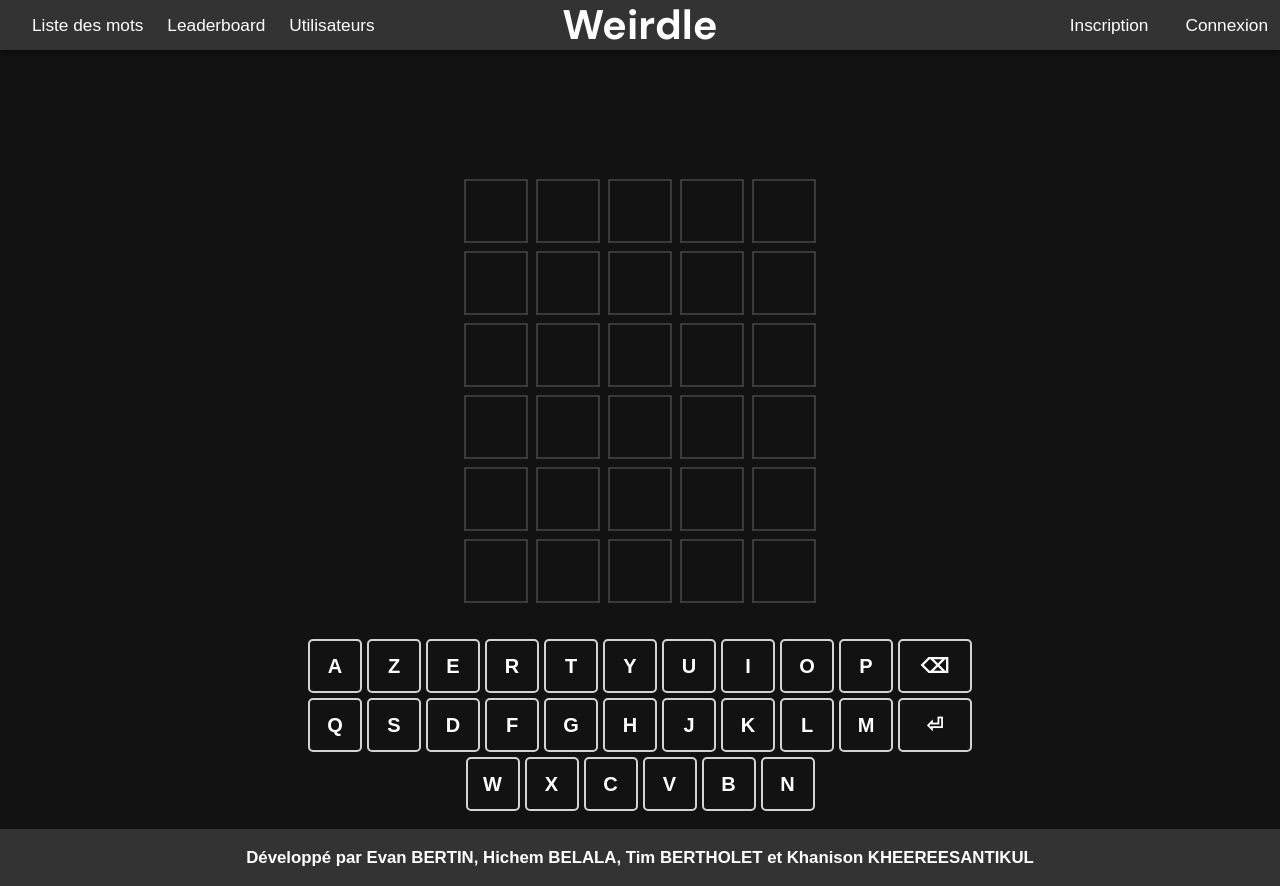
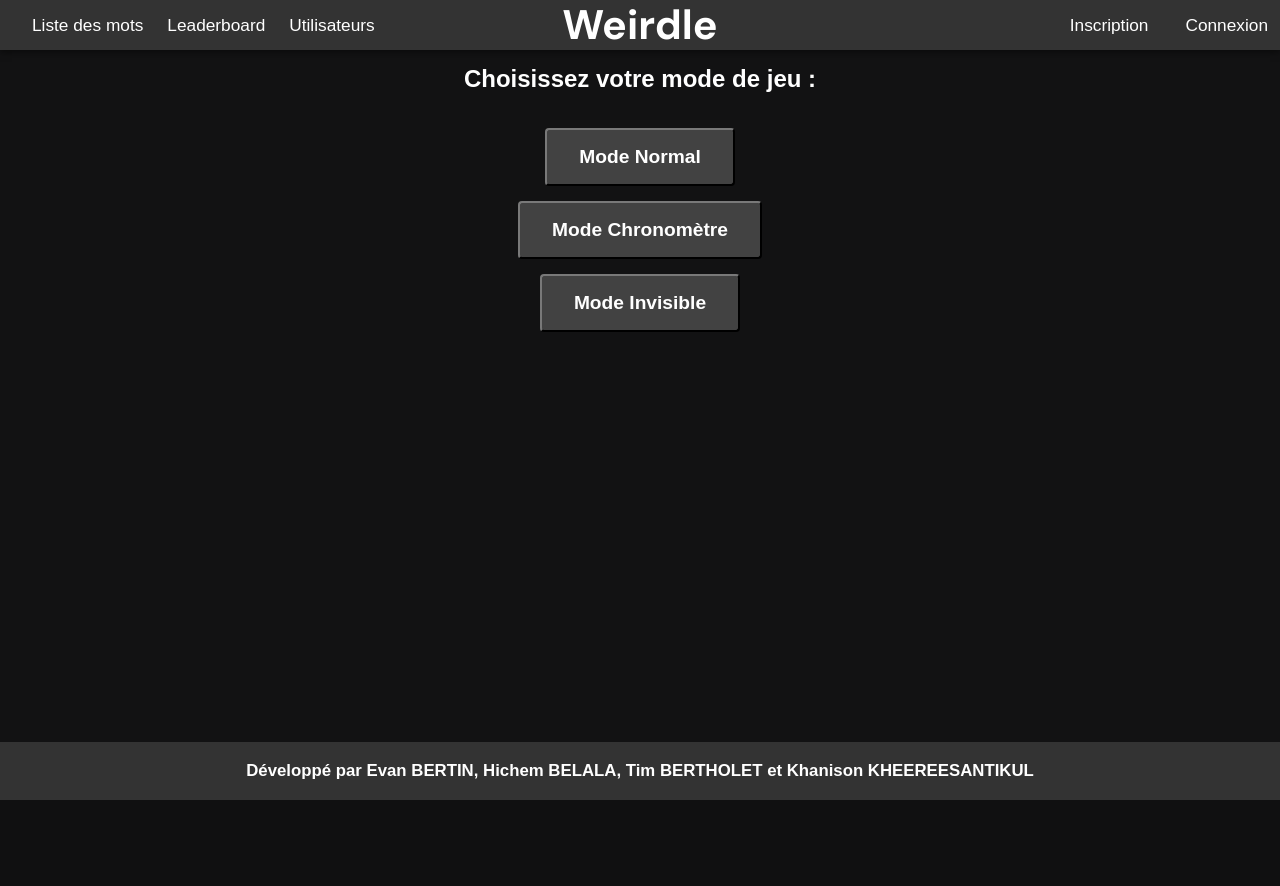
Before and after one commit to oh-khani/weirdle, a PHP site: page / in a window 1280 px wide. After the commit the page ends 800 px from the top, so only its background shows below. Run offline with PHP 8.4, Linux system fonts and the light colour scheme.

Commit message:
ajout menu choix modes

```diff
--- a/index.php
+++ b/index.php
@@ -1,7 +1,15 @@
 <?php
 require_once 'src/assets/header.php';
 ?>
-    <div class="container">
+
+    <div id="menu">
+        <h2>Choisissez votre mode de jeu :</h2>
+        <button id="mode-normal">Mode Normal</button>
+        <button id="mode-chrono">Mode Chronomètre</button>
+        <button id="mode-inv">Mode Invisible</button>
+    </div>
+
+    <div id="main-container">
         <div id="tooltip"><p>Ce mot n'est pas dans la liste</p></div>
         <div id="game"></div>
         <div id="score"></div>
--- a/src/game/Game.js
+++ b/src/game/Game.js
@@ -5,15 +5,50 @@ import { BaseGame } from './game_modes/BaseGame.js'
 
 
 const wordle = new Wordle();
-let modeChoisis = "normal";
 
-switch (modeChoisis)
-{
-    case "invisible": wordle.setMode(new Invisible(wordle)); break;
-    case "chronometre": wordle.setMode(new Chronometre(wordle)); break;
-    case "difficile": wordle.setMode(new Chronometre(wordle)); break;
-    case "normal": wordle.setMode(new BaseGame(wordle)); break;
-    default: break;
-}
+// Affichage menu pour choisir ses modes
+document.addEventListener("DOMContentLoaded", () =>{
+    document.getElementById("main-container").style.display = "none";
 
-wordle.startGame();
+    // Lancer le mode normal
+    document.getElementById("mode-normal").addEventListener("click", () => {
+        wordle.setMode(new BaseGame(wordle));
+
+        document.getElementById("menu").style.display = "none";
+        document.getElementById("main-container").style.display = "block";
+
+        wordle.startGame();
+    });
+
+    // Lancer le mode chronomètre
+    document.getElementById("mode-chrono").addEventListener("click", () => {
+        wordle.setMode(new Chronometre(wordle));
+
+        document.getElementById("menu").style.display = "none";
+        document.getElementById("main-container").style.display = "block";
+
+        wordle.startGame();
+    });
+
+    // Lancer le mode invisible
+    document.getElementById("mode-inv").addEventListener("click", () => {
+        wordle.setMode(new Invisible(wordle));
+
+        document.getElementById("menu").style.display = "none";
+        document.getElementById("main-container").style.display = "block";
+
+        wordle.startGame();
+    });
+
+})
+
+
+
+// switch (modeChoisis)
+// {
+//     case "invisible": wordle.setMode(new Invisible(wordle)); break;
+//     case "chronometre": wordle.setMode(new Chronometre(wordle)); break;
+//     case "difficile": wordle.setMode(new Chronometre(wordle)); break;
+//     case "normal": wordle.setMode(new BaseGame(wordle)); break;
+//     default: break;
+// }
--- a/src/game/game_modes/Chronometre.js
+++ b/src/game/game_modes/Chronometre.js
@@ -11,15 +11,15 @@ export class Chronometre extends BaseGame
     constructor(wordle)
     {
         super(wordle);
-        this.tempsAleatoire(1,4, 0, 59); //Temps aleatoire Minute : min -> 1 max -> 4 | Seconde : min -> 0 max -> 59
+        this.tempsAleatoire(1,1, 0, 59); //Temps aleatoire Minute : min -> 1 max -> 2 | Seconde : min -> 0 max -> 59
         this.#texteChrono = document.createElement('h2');
         this.#texteChrono.setAttribute("id","chrono");
         this.#texteChrono.textContent = this.#minute + ' : ' + this.#seconde;
 
-        let container = document.getElementsByClassName("container")[0];
+        let container = document.getElementById("main-container");
+        let grille = document.getElementById("button-container");
 
-        container.appendChild(this.#texteChrono);
-        //setTimeout(stop, 3000);
+        container.insertBefore(this.#texteChrono, grille);
     }
 
     play()
@@ -43,7 +43,6 @@ export class Chronometre extends BaseGame
     decompter(minute, seconde, wordle)
     {
         document.getElementById('chrono').textContent = minute + ' : ' + seconde;
-        //texteChrono.textContent = seconde;
         seconde--;
         if (seconde < 0)
         {
--- a/src/script.js
+++ b/src/script.js
@@ -393,4 +393,4 @@ function start() {
     interfaceClavier();
 }
 
-start();
+// start();
--- a/src/style.css
+++ b/src/style.css
@@ -101,11 +101,10 @@ footer{
     animation: flip 0.5s ease;
 }
 
-
-
 button{
     padding: 1rem 2rem;
-    background: var(--default);
+    background-color: rgb(66, 66, 66);
+    border-color: #252525;
     color: white;
     font-family: Arial, Helvetica, sans-serif;
     font-size: 1.2rem;
@@ -116,7 +115,7 @@ button{
 }
 
 button:hover{
-    background: var(--empty);
+    background: rgba(255, 255, 255, 0.329);
 }
 
 h1{
@@ -126,7 +125,6 @@ h1{
 }
 
 #chrono{
-    font-family: "Merriweather", serif;
     font-weight: 1000;
     font-style: normal;
     text-align: center;
@@ -237,11 +235,11 @@ a, a:active, a :visited, a :link{
 
 
 /* container principal qui contient tout le jeu */
-.container > *{
+#main-container > *{
     margin-top: 15px;
 }
 
-.container{
+#main-container{
     margin-bottom: 15px;
 }
 
@@ -317,22 +315,6 @@ a, a:active, a :visited, a :link{
     animation: flip 0.5s ease;
 }
 
-button{
-    padding: 1rem 2rem;
-    background: var(--default);
-    color: white;
-    font-family: Arial, Helvetica, sans-serif;
-    font-size: 1.2rem;
-    font-weight: bold;
-    border-radius: 4px;
-    cursor: pointer;
-    transition: all 0.2s ease;
-}
-
-button:hover{
-    background: var(--empty);
-}
-
 .keyboard-row{
     display: flex;
     align-items: center;
@@ -405,3 +387,13 @@ table tr:nth-child(2n){
 table tr:nth-child(2n+1){
     background-color: rgb(94, 92, 92);
 }
+
+#menu{
+    display: flex;
+    flex-direction: column;
+    align-items: center;
+}
+
+#menu > * {
+    margin-top: 15px;
+}
```
